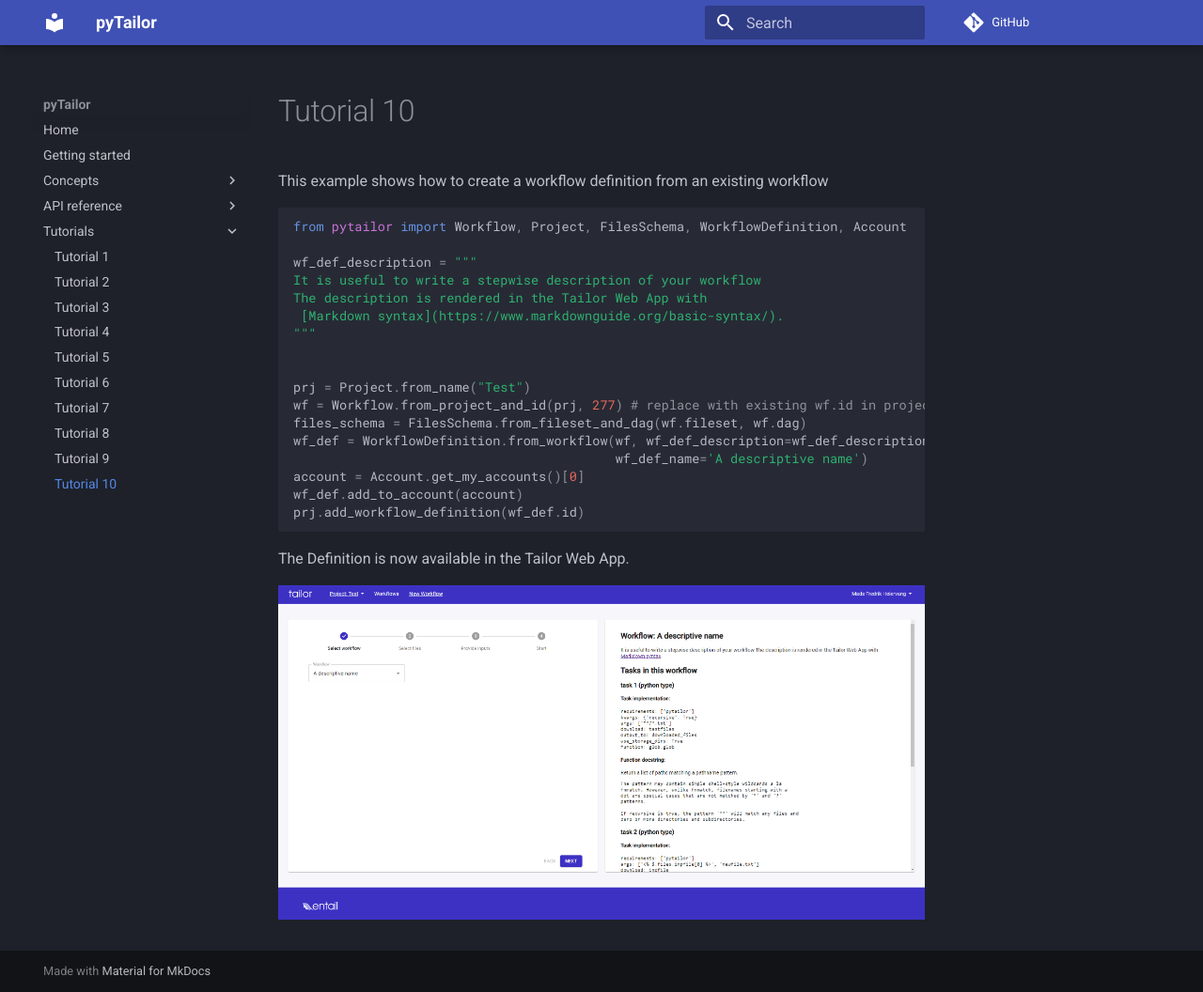
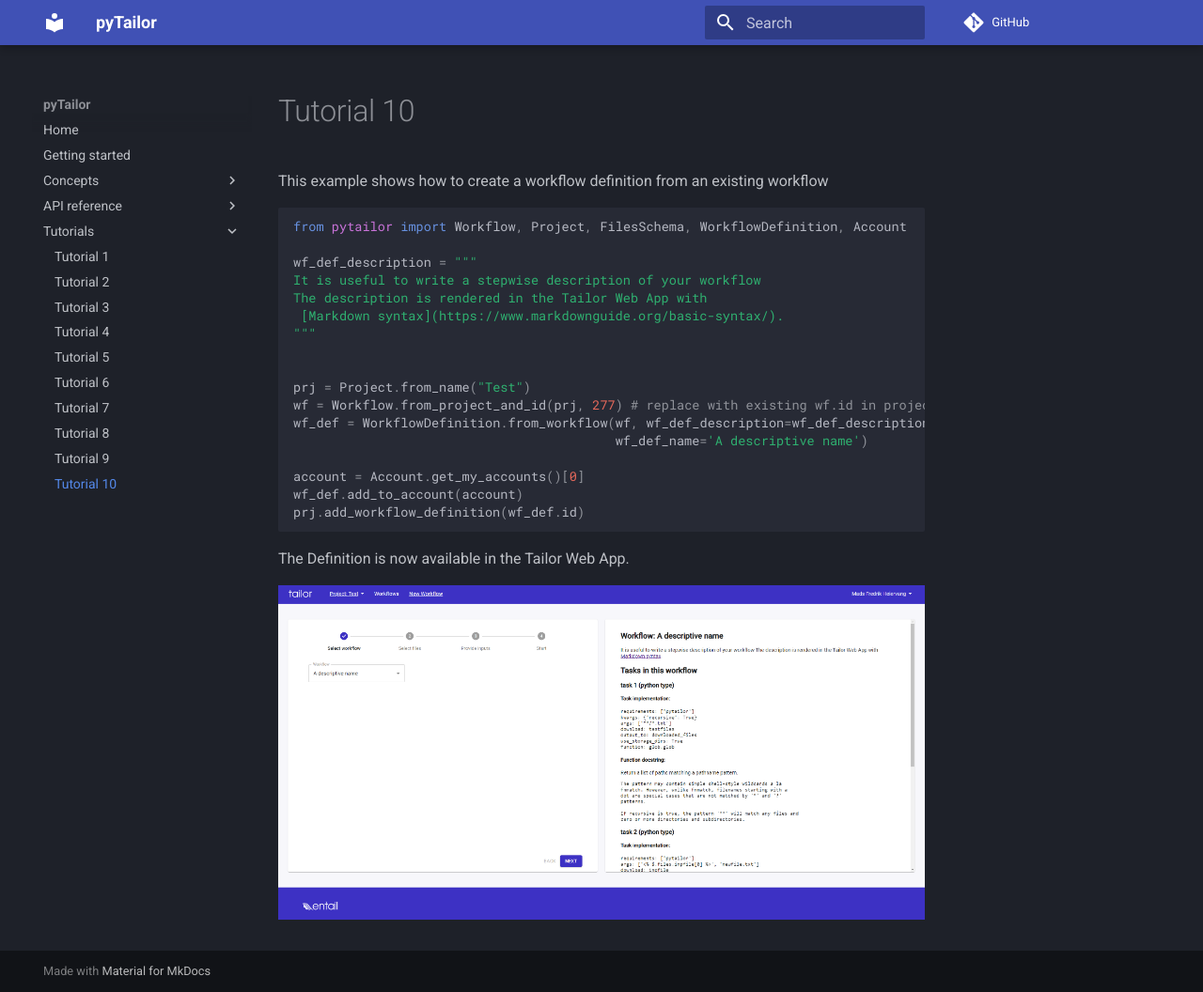
Before and after one commit to entailor/pytailor, an MkDocs documentation site: the page built from docs/tutorials/example_10_add_definition_from_workflow.md, in a window 1280 px wide and 1056 px high. Shown: the whole window at 94% size. Built offline with MkDocs 1.6.1 and Material for MkDocs 9.7.7, drawn with Linux system fonts in a browser that asks for light colours; comment, search, counter and statistics services are not loaded.

Commit message:
documentation example 10, minor changes.

```diff
--- a/docs/tutorials/example_10_add_definition_from_workflow.md
+++ b/docs/tutorials/example_10_add_definition_from_workflow.md
@@ -13,9 +13,9 @@
 
 prj = Project.from_name("Test")
 wf = Workflow.from_project_and_id(prj, 277) # replace with existing wf.id in project
-files_schema = FilesSchema.from_fileset_and_dag(wf.fileset, wf.dag)
 wf_def = WorkflowDefinition.from_workflow(wf, wf_def_description=wf_def_description,
                                           wf_def_name='A descriptive name')
+
 account = Account.get_my_accounts()[0]
 wf_def.add_to_account(account)
 prj.add_workflow_definition(wf_def.id)
```
